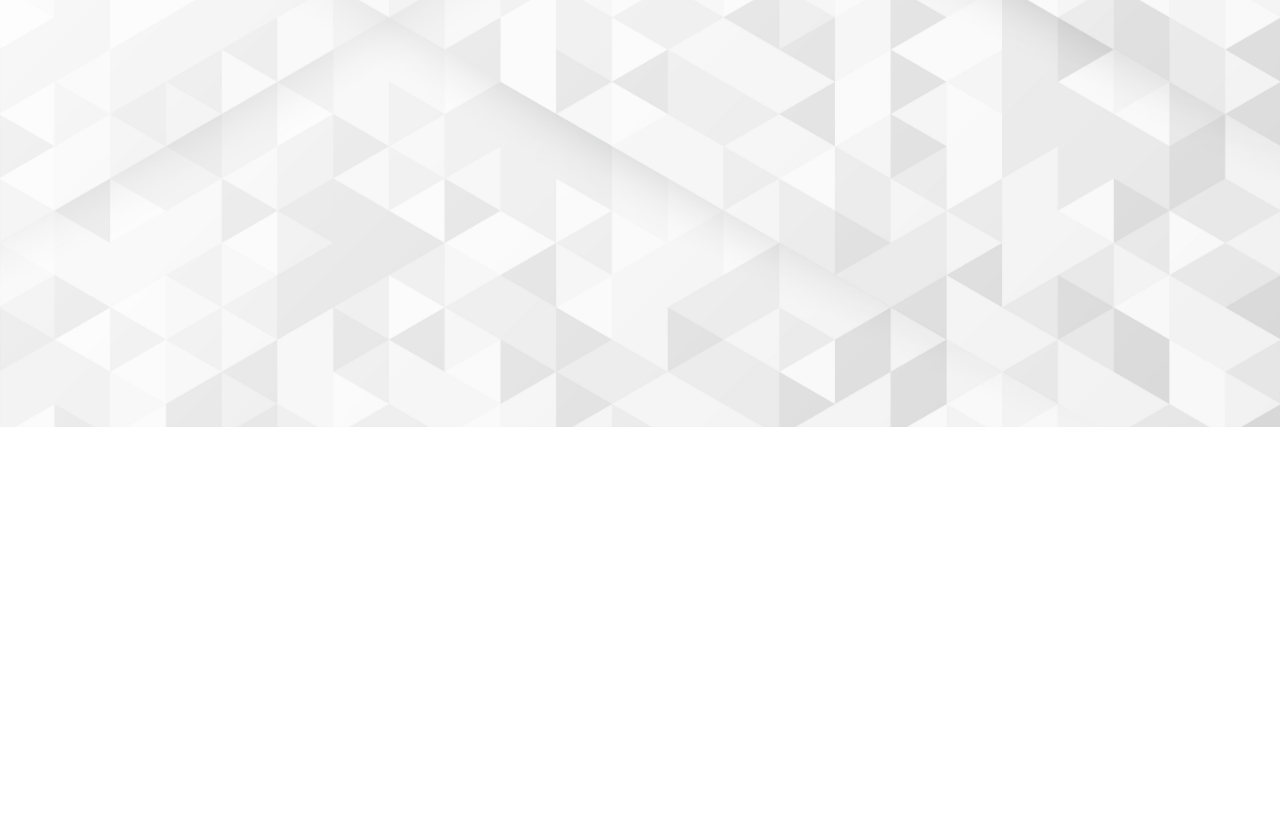
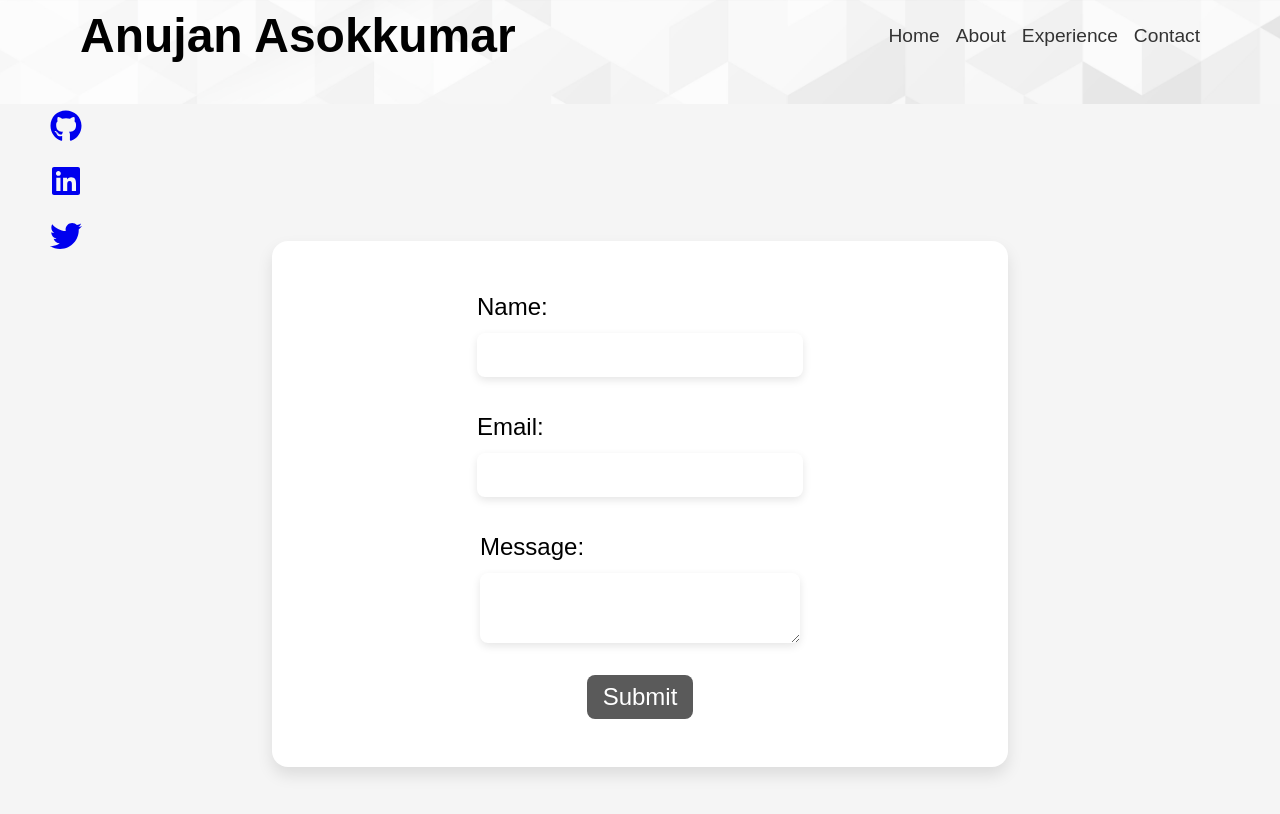
Before and after one commit to AnujanAsok/anujanwebsite, a React (Create React App) app: page /contact in a window 1280 px wide. Before the commit this address had no page. Shown: the top 814 px of the page. Built offline with nearby package versions, Linux system fonts and the light colour scheme.

Commit message:
Creating Contact Page

```diff
--- a/package.json
+++ b/package.json
@@ -3,6 +3,7 @@
   "version": "0.1.0",
   "private": true,
   "dependencies": {
+    "@formspree/react": "^2.4.1",
     "@testing-library/jest-dom": "^5.16.5",
     "@testing-library/react": "^13.4.0",
     "@testing-library/user-event": "^13.5.0",
--- a/src/App.js
+++ b/src/App.js
@@ -4,6 +4,7 @@ import HomePage from "./HomePage";
 import Experience from "./Experience";
 import { BrowserRouter, Route, Routes } from "react-router-dom";
 import About from "./About";
+import Contact from "./Contact";
 
 function App() {
   return (
@@ -12,6 +13,7 @@ function App() {
         <Route path="/" element={<HomePage />} />
         <Route path="/about" element={<About />} />
         <Route path="/experiences" element={<Experience />} />
+        <Route path="/contact" element={<Contact />} />
       </Routes>
     </BrowserRouter>
   );
--- /dev/null
+++ b/src/Contact.js
@@ -0,0 +1,70 @@
+import { useForm, ValidationError } from "@formspree/react";
+import { useState } from "react";
+import "./styles.css";
+import Layout from "./Layout";
+
+const Contact = () => {
+  const [state, handleSubmit] = useForm("xknapjvk");
+  const [isSubmitted, setIsSubmitted] = useState(false);
+
+  const submitHandler = async (event) => {
+    event.preventDefault();
+    await handleSubmit(event);
+    setIsSubmitted(true);
+  };
+
+  if (state.succeeded) {
+    return (
+      <Layout>
+        <div className="contact-container">
+          <p className="submission-message">Thank you for your submission!</p>
+        </div>
+      </Layout>
+    );
+  }
+
+  return (
+    <Layout>
+      <div className="contact-container">
+        {isSubmitted ? (
+          <p>Submitting form...</p>
+        ) : (
+          <form onSubmit={submitHandler}>
+            <div className="form-group">
+              <label htmlFor="name">Name:</label>
+              <input type="text" id="name" name="name" required />
+              <ValidationError
+                prefix="Name"
+                field="name"
+                errors={state.errors}
+              />
+            </div>
+            <div className="form-group">
+              <label htmlFor="email">Email:</label>
+              <input type="email" id="email" name="email" required />
+              <ValidationError
+                prefix="Email"
+                field="email"
+                errors={state.errors}
+              />
+            </div>
+            <div className="form-group">
+              <label htmlFor="message">Message:</label>
+              <textarea id="message" name="message" required />
+              <ValidationError
+                prefix="Message"
+                field="message"
+                errors={state.errors}
+              />
+            </div>
+            <button type="submit" disabled={state.submitting}>
+              Submit
+            </button>
+          </form>
+        )}
+      </div>
+    </Layout>
+  );
+};
+
+export default Contact;
--- a/src/HomePage.js
+++ b/src/HomePage.js
@@ -11,7 +11,7 @@ const HomePage = () => {
           <h2>Hey, I'm Anujan Asokkumar</h2>
           <p>
             A software engineer with a passion for full stack web development
-            that create a much more memorable experience for the end user.
+            that creates a much more memorable experience for the end user.
           </p>
           <Link to={"/experiences"}>
             <button>View my experience</button>
--- a/src/Layout.js
+++ b/src/Layout.js
@@ -10,7 +10,6 @@ const Layout = ({ children }) => {
           <Link to="/">Home</Link>
           <Link to="/about">About</Link>
           <Link to="/experiences">Experience</Link>
-          <Link to="/blog">Blog</Link>
           <Link to="/contact">Contact</Link>
         </nav>
         <div className="icon-column">
--- a/src/styles.css
+++ b/src/styles.css
@@ -145,11 +145,14 @@ body {
 
 .about-paragraph {
   font-size: 1.2rem;
-  text-align: left;
+  text-align: center;
   color: #5c5c5c;
   line-height: 1.6;
   max-width: 800px;
   margin: 0 auto;
+  background-color: white;
+  padding: 3rem;
+  border-radius: 20px;
 }
 
 .about-image {
@@ -192,3 +195,65 @@ body {
 .icon-column a svg {
   font-size: 2em;
 }
+
+/* Contact Page */
+.contact-container {
+  display: flex;
+  flex-direction: column;
+  justify-content: center;
+  align-items: center;
+  height: 100vh;
+  background-color: #f5f5f5;
+}
+
+.contact-container h2 {
+  font-size: 3rem;
+  margin-bottom: 3rem;
+}
+
+form {
+  width: 50%;
+  display: flex;
+  flex-direction: column;
+  align-items: center;
+  justify-content: center;
+  background-color: white;
+  padding: 3rem;
+  border-radius: 1rem;
+  box-shadow: 0 0.5rem 1rem rgba(0, 0, 0, 0.1);
+}
+
+.form-group {
+  display: flex;
+  flex-direction: column;
+  margin-bottom: 2rem;
+}
+
+.form-group label {
+  font-size: 1.5rem;
+  margin-bottom: 0.5rem;
+}
+
+input,
+textarea {
+  font-size: 1.5rem;
+  padding: 0.5rem;
+  border-radius: 0.5rem;
+  border: none;
+  box-shadow: 0 0.2rem 0.5rem rgba(0, 0, 0, 0.1);
+}
+
+button {
+  font-size: 1.5rem;
+  padding: 0.5rem 1rem;
+  border-radius: 0.5rem;
+  border: none;
+  background-color: #5a5a5a;
+  color: white;
+  cursor: pointer;
+  transition: background-color 0.3s;
+}
+
+.success-message {
+  font-family: "Montserrat", sans-serif;
+}
```
Also changed, not shown: 1 other file (tests, documents, lock files or other folders).
